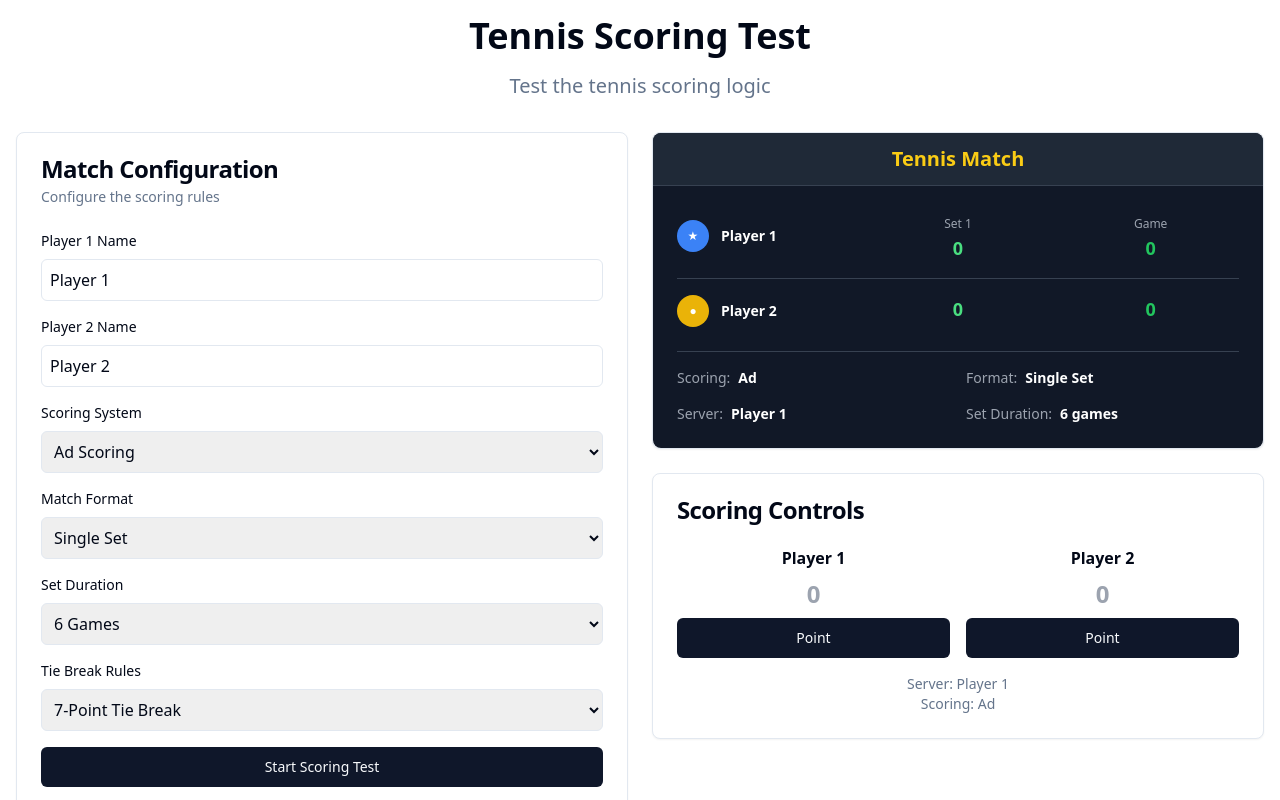
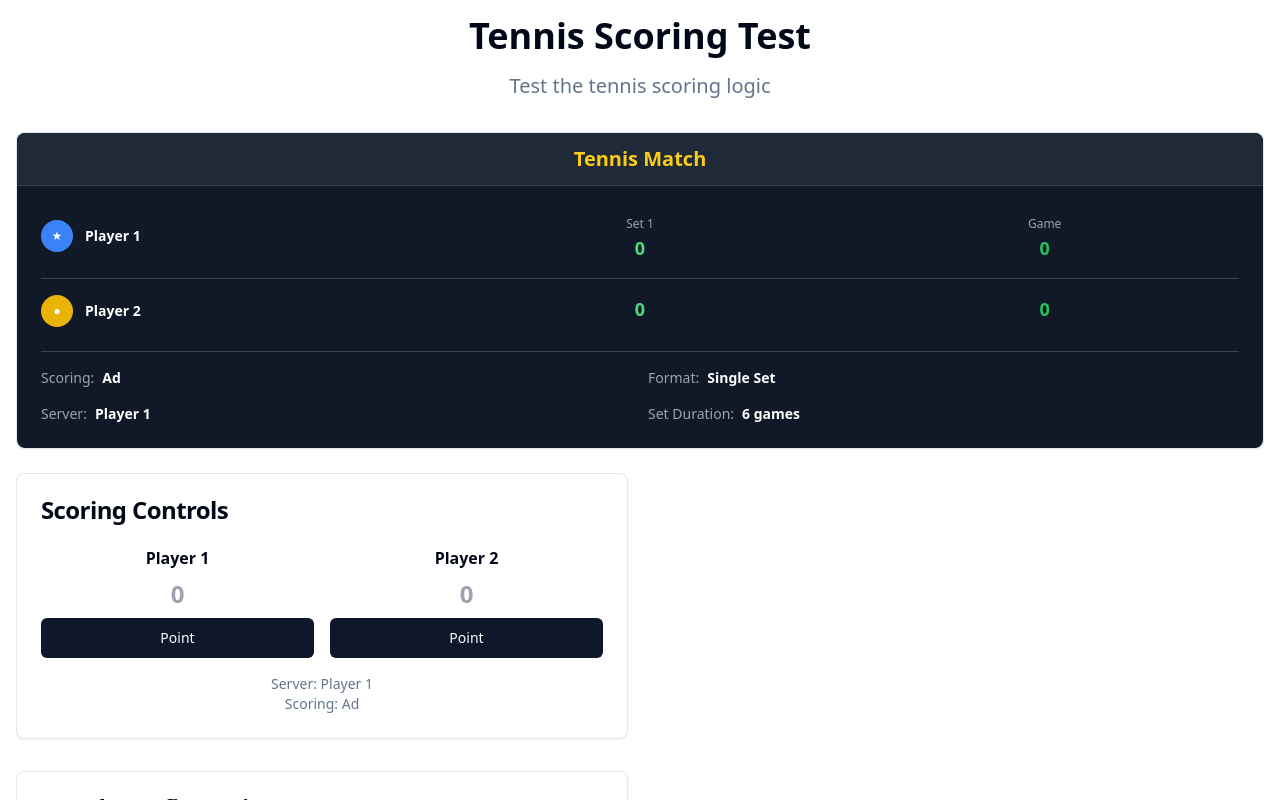
Before and after one commit to paulcham/tennis-score-sharer, a React (Create React App) app: page / in a window 1280 px wide. Both pictures are taken after a click on the button "Start Scoring Test". Shown: the top 800 px of the page. Built offline with nearby package versions, Linux system fonts and the light colour scheme.

Commit message:
Move scoreboard to top with full width layout

```diff
--- a/src/components/scoring/GameScorer.tsx
+++ b/src/components/scoring/GameScorer.tsx
@@ -119,7 +119,7 @@ const GameScorer: React.FC<GameScorerProps> = ({ config }) => {
 
   return (
     <div className="space-y-6 w-full">
-      {/* Scoreboard */}
+      {/* Scoreboard at top */}
       <Scoreboard
         config={config}
         currentGameScore={gameScore}
@@ -128,6 +128,7 @@ const GameScorer: React.FC<GameScorerProps> = ({ config }) => {
       />
 
       {/* Scoring Controls */}
+      <div className="grid gap-6 lg:grid-cols-2">
         <Card>
           <CardHeader>
             <CardTitle>Scoring Controls</CardTitle>
@@ -193,6 +194,7 @@ const GameScorer: React.FC<GameScorerProps> = ({ config }) => {
           </Card>
         )}
       </div>
+    </div>
   );
 };
 
--- a/src/pages/TestScoring.tsx
+++ b/src/pages/TestScoring.tsx
@@ -31,6 +31,13 @@ const TestScoring: React.FC = () => {
             Test the tennis scoring logic
           </p>
         </div>
+
+        {/* Scoreboard at top */}
+        {showScorer && (
+          <div className="mb-8">
+            <GameScorer config={config} />
+          </div>
+        )}
 
         <div className="grid gap-6 lg:grid-cols-2">
           <Card>
@@ -121,11 +128,9 @@ const TestScoring: React.FC = () => {
             </CardContent>
           </Card>
 
-          {showScorer && (
-            <div>
-              <GameScorer config={config} />
-            </div>
-          )}
+          <div>
+            {/* Empty space for balance */}
+          </div>
         </div>
 
         <div className="mt-8">
```
Lines whose indentation alone changed are shown as unchanged.
